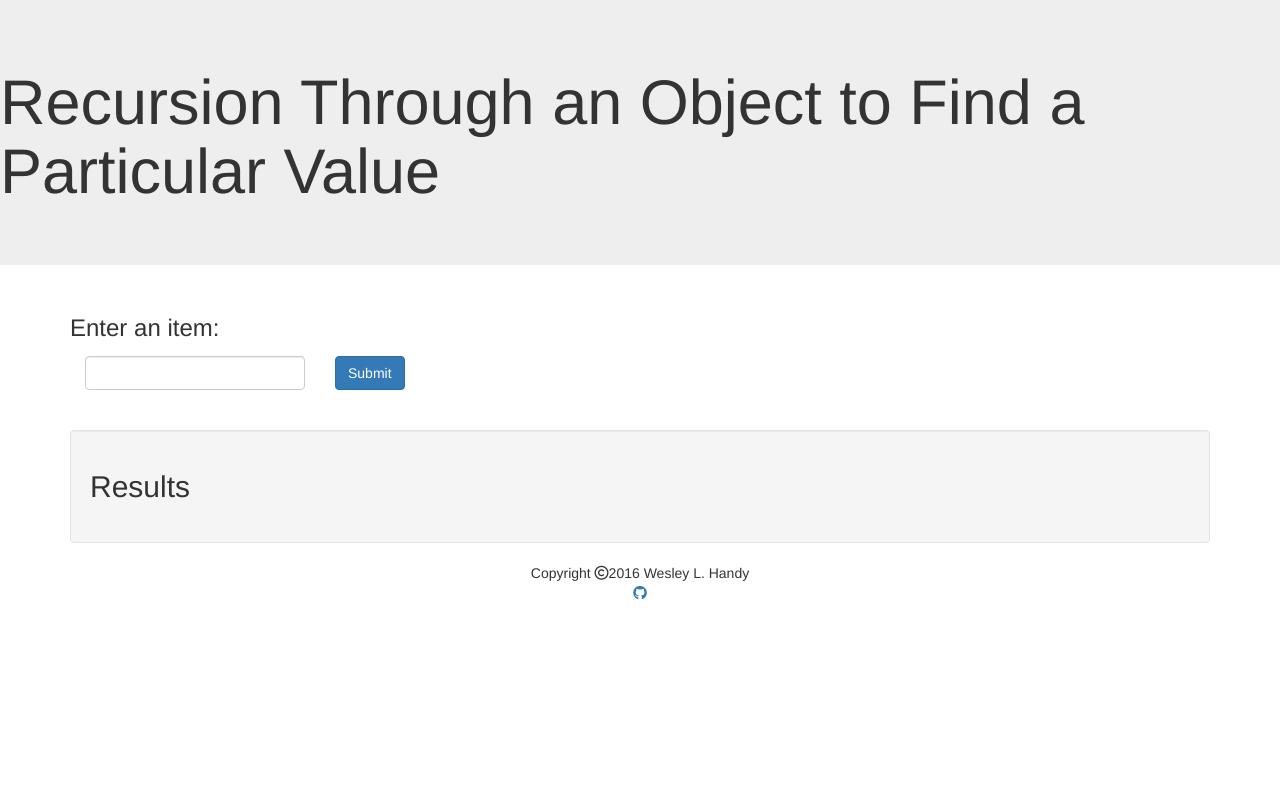
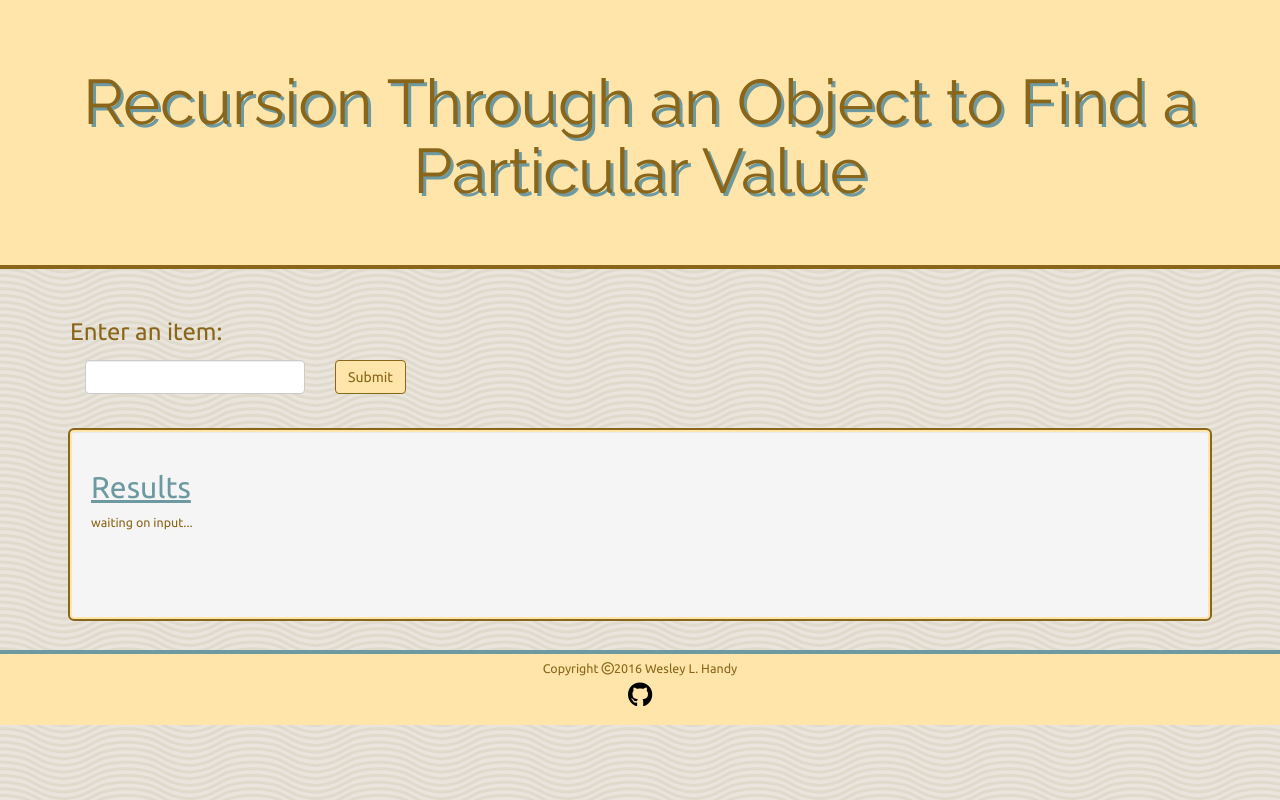
Before and after one commit to wesleylhandy/recursion, a plain HTML site: page index.html in a window 1280 px wide. Drawn offline with nearby package versions, Linux system fonts and the light colour scheme.

Commit message:
added custom css

```diff
--- a/assets/css/style.css
+++ b/assets/css/style.css
@@ -0,0 +1,99 @@
+html {
+
+  	min-height: 100%;
+}
+
+/*
+--- Palette:
+ #5D4101 - very dark gold
+ #896619; - dark gold - primary text
+ #D9B76C; - medium gold
+ #FFE5AA; - light gold
+ #2D195E; - dark blue - headings, primary button
+ #8D7DB2; - light blue - secondary text, drop shadow
+
+ #114954; - dark teal;
+ #6D99A1; - light teal;
+ */
+
+body {
+	color: #896619;
+	font-family: 'Ubuntu', sans-serif;
+	font-size: 125%;
+	background-image: url(../images/wov/wov.png);
+	height: 100%;
+}
+
+.jumbotron {
+	background-color: #FFE5AA;
+	border-bottom-style: solid;
+	border-bottom-color: #896619;
+	border-bottom-width: .325em;
+	font-family: 'Raleway', sans-serif;
+}
+
+.jumbotron h1 {
+	text-align: center;
+	filter: drop-shadow(0.05em 0.05em 0em #6D99A1);
+}
+.jumbotron p {
+	padding-left: 21%;
+	filter: drop-shadow(0.05em 0.05em 0em #908485);
+}
+
+.btn, .btn-primary, .btn-primary:active, .btn-primary:focus, .btn-primary:visited, .btn-primary:target {
+	color: #896619;
+	background-color: #FFE5AA;
+	border-color: #896619;
+}
+
+.btn-primary:hover {
+	color: #5D4101;
+	border-color: #5D4101;
+	background-color: #D9B76C;
+}
+
+h2 {
+	text-decoration: underline;
+}
+
+
+#results-window {
+	padding-bottom: 6em;
+	margin-bottom: 2em;
+	border: 2px solid #FFE5AA;
+	outline: 2px solid #896619;
+	color: #6D99A1;
+}
+
+#results {
+	color: #896619;
+}
+
+.footer {
+	margin-top: 0.5em;
+	padding-top: 0.5em;
+	width: 100%;
+	/* Set the fixed height of the footer here */
+	height: 6em;
+	/*color: #522C2F;*/
+	background-color: #FFE5AA;
+	border-top-style: solid;
+	border-top-color: #6D99A1;
+	border-top-width: .325em;
+}
+
+.footer a:link {
+    text-decoration: none;
+    color: black;
+    font-size: 2em;
+}
+
+.footer a:visited {
+    text-decoration: none;
+    color: black;
+}
+
+.footer a:hover {
+    filter: drop-shadow(0.063em 0.063em 0em #6D99A1);
+}
--- a/index.html
+++ b/index.html
@@ -50,7 +50,7 @@
         </div>
         <!--Displays item entered by user and cobWeb containing-->
         <div class = "col-xs-12 col-sm-12 col-md-12 col-lg-12">
-          <p><span id = "item"></span><span id = "web"></span></p>
+          <p id = "results"><span id = "item">waiting on input...</span><span id = "web"></span></p>
         </div>
       </div>
     </div>
```
Also changed, not shown: assets/images/wov/readme.txt (added), assets/images/wov/wov.png (added).
